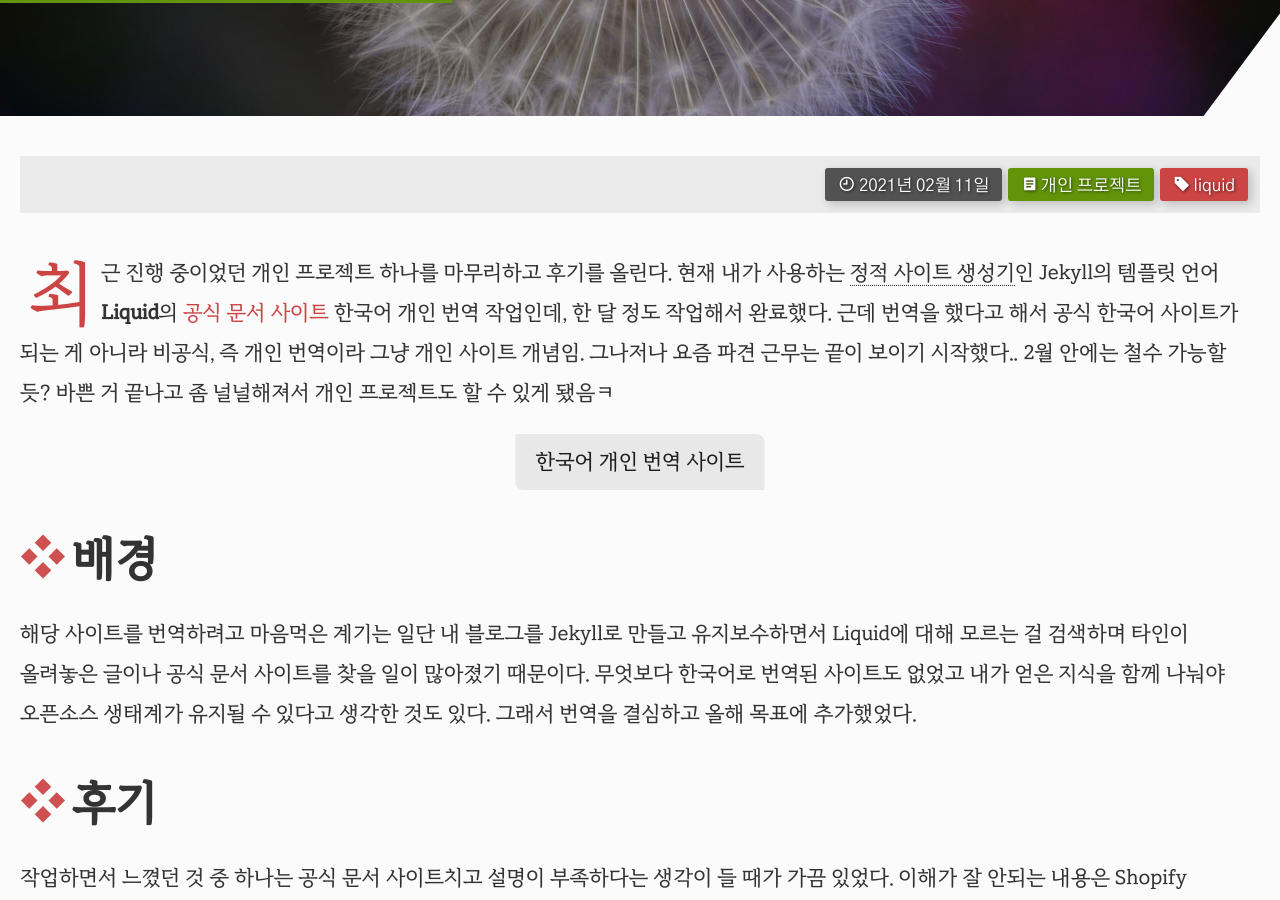
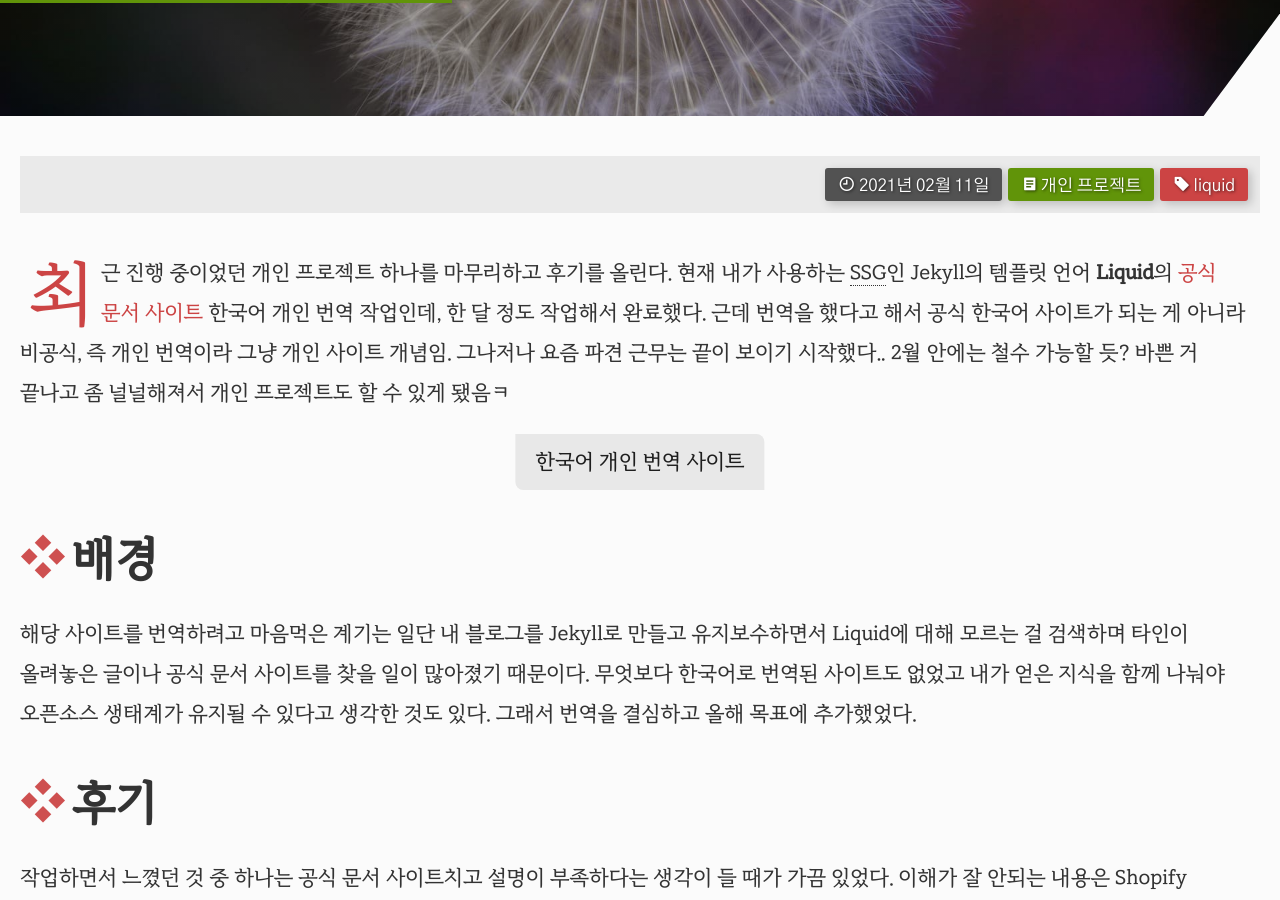
Before and after one commit to selosele/selosele.github.io, a Jekyll site: the page built from _posts/2021-02-11-epilogue-of-liquid-document-translation.md, in a window 1280 px wide and 900 px high, scrolled down 399 px. Built offline with Jekyll 4.4.1, drawn with Linux system fonts in a browser that asks for light colours; comment, search, counter and statistics services are not loaded.

Commit message:
포스트 수정

```diff
--- a/_posts/2021-02-11-epilogue-of-liquid-document-translation.md
+++ b/_posts/2021-02-11-epilogue-of-liquid-document-translation.md
@@ -10,7 +10,7 @@ tags:
     - liquid
 ---
 
-최근 진행 중이었던 개인 프로젝트 하나를 마무리하고 후기를 올린다. 현재 내가 사용하는 <abbr title="SSG, Static Site Generator">정적 사이트 생성기</abbr>인 Jekyll의 템플릿 언어 **Liquid**의 [공식 문서 사이트](https://shopify.github.io/liquid/){:target="_blank"} 한국어 개인 번역 작업인데, 한 달 정도 작업해서 완료했다. 근데 번역을 했다고 해서 공식 한국어 사이트가 되는 게 아니라 비공식, 즉 개인 번역이라 그냥 개인 사이트 개념임. 그나저나 요즘 파견 근무는 끝이 보이기 시작했다.. 2월 안에는 철수 가능할 듯? 바쁜 거 끝나고 좀 널널해져서 개인 프로젝트도 할 수 있게 됐음ㅋ
+최근 진행 중이었던 개인 프로젝트 하나를 마무리하고 후기를 올린다. 현재 내가 사용하는 <abbr title="Static Site Generator">SSG</abbr>인 Jekyll의 템플릿 언어 **Liquid**의 [공식 문서 사이트](https://shopify.github.io/liquid/){:target="_blank"} 한국어 개인 번역 작업인데, 한 달 정도 작업해서 완료했다. 근데 번역을 했다고 해서 공식 한국어 사이트가 되는 게 아니라 비공식, 즉 개인 번역이라 그냥 개인 사이트 개념임. 그나저나 요즘 파견 근무는 끝이 보이기 시작했다.. 2월 안에는 철수 가능할 듯? 바쁜 거 끝나고 좀 널널해져서 개인 프로젝트도 할 수 있게 됐음ㅋ
 
 [한국어 개인 번역 사이트](https://selosele.github.io/liquid/){:.page__btn target="_blank"}
 
```
